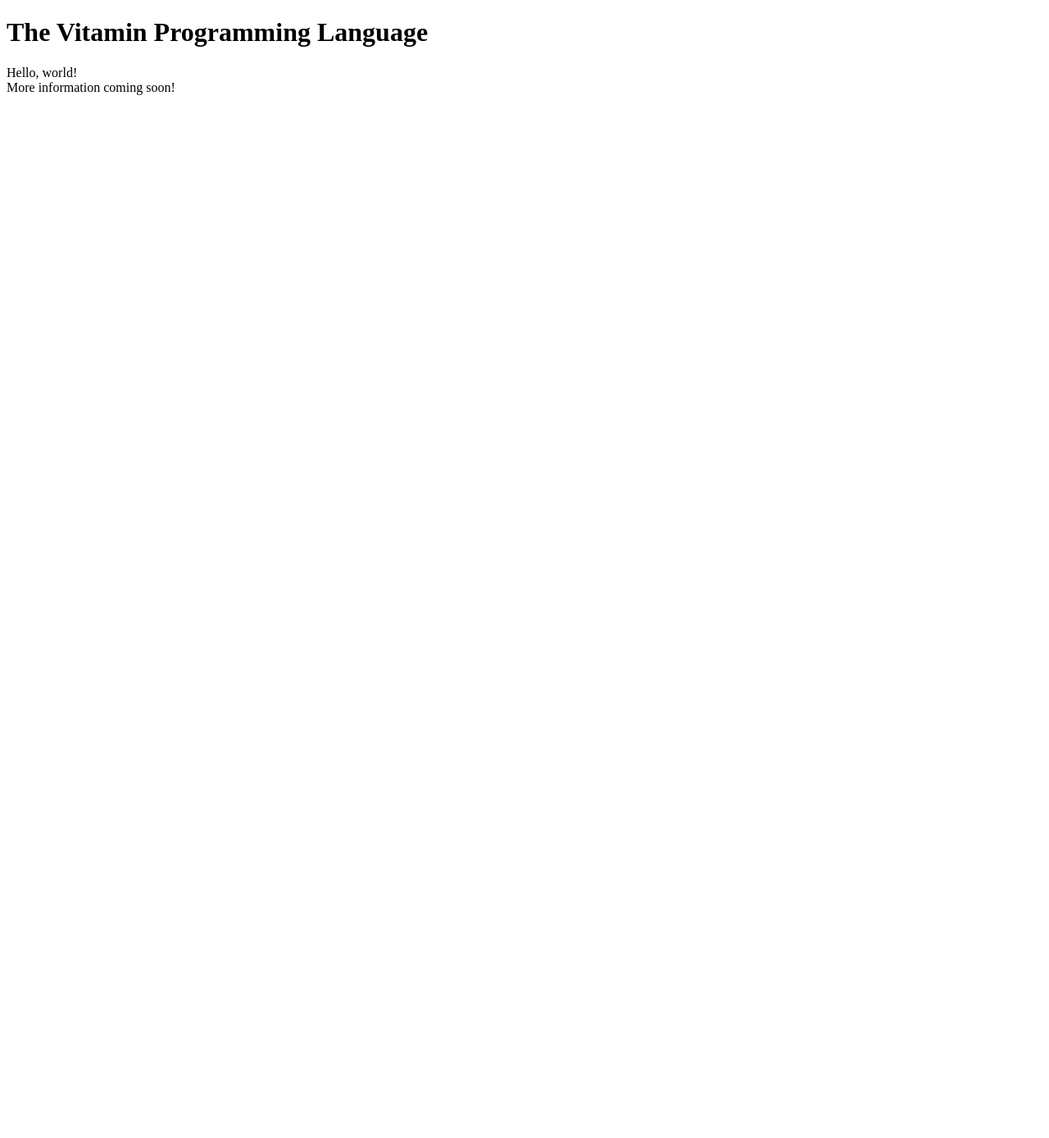
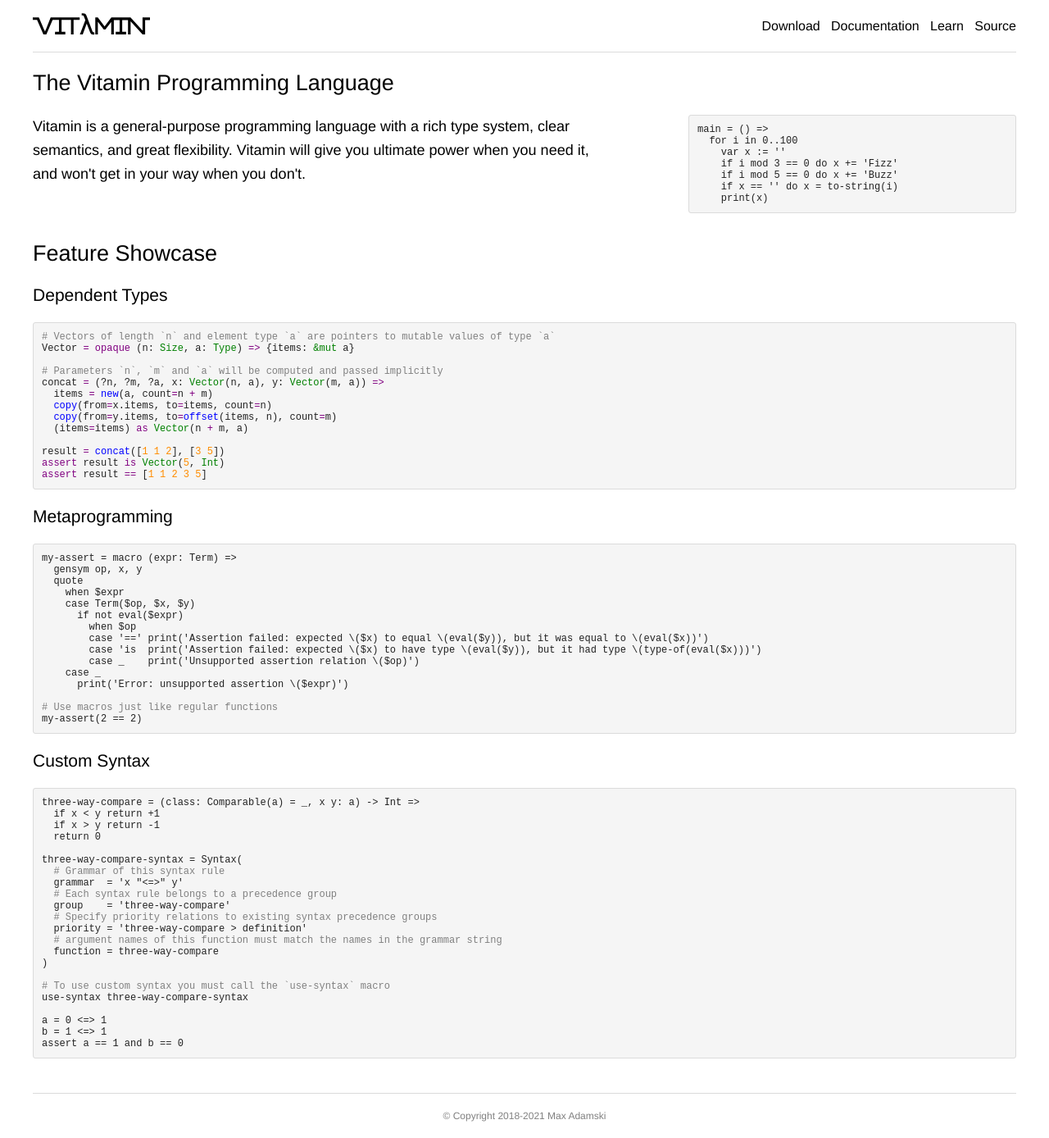
Before and after one commit to maxadamski/vitamin, a plain HTML site: page docs/index.html in a window 1280 px wide. Shown: the whole page at 82% size. Before the commit the page ends 800 px from the top, so only its background shows below. Drawn offline with Linux system fonts and the light colour scheme.

Commit message:
Update website

```diff
--- a/docs/index.html
+++ b/docs/index.html
@@ -1,13 +1,222 @@
 <!DOCTYPE html>
 <html lang="en">
-  <head>
-    <meta charset="utf-8">
-    <title>Vitamin Lang</title>
-    <link rel="stylesheet" href="style.css">
-    <script src="index.js"></script>
-  </head>
-  <body>
-	  <h1>The Vitamin Programming Language</h1>
-	  <p>Hello, world!<br>More information coming soon!</p>
-  </body>
+<head>
+  <meta charset="utf-8">
+  <title>The Vitamin Programming Language</title>
+  <link rel="shortcut icon" type="image/png" href="favicon.png"/>
+</head>
+<style>
+.logo {
+  height: 28px;
+  padding-bottom: 5px;
+}
+
+body {
+  max-width: 1200px;
+  margin: 0 auto;
+  padding: 0 8px;
+  display: grid;
+  grid-template: auto auto 1fr auto / minmax(0, 1fr);
+  font-family: Helvetica, sans-serif;
+  min-height: 100vh;
+  font-size: 18px;
+}
+
+hr {
+  width: 100%;
+  border: none;
+  border-top: 1px solid #DBDBDB;
+  margin: 0;
+}
+
+h1, h2, h3, h4, h5, h6 {
+  font-weight: normal;
+}
+
+p {
+  line-height: 1.618;
+  max-width: 70ch;
+}
+
+header {
+  display: flex;
+  justify-content: space-between;
+  margin: 15px 0;
+}
+
+footer {
+  font-size: 12px;
+  color: gray;
+  display: flex;
+  flex-direction: column;
+  justify-content: center;
+  align-items: center;
+  margin-top: 30px;
+}
+
+#copyright {
+  margin: 20px 0;
+  font-size: 12px;
+}
+
+section {
+  display: grid;
+  grid-template-columns: auto minmax(80px, 400px);
+  grid-gap: 20px;
+  align-items: start;
+}
+
+nav a {
+  font-size: 16px;
+  color: black;
+  text-decoration: none;
+}
+
+a:hover {
+  color: #444;
+  text-decoration: underline;
+  cursor: pointer;
+}
+
+.header-left, .header-right {
+  display: flex;
+  flex-wrap: nowrap;
+  align-items: center;
+}
+
+.header-right {
+  justify-self: end;
+  overflow-x: auto;
+}
+
+.header-middle {
+  justify-self: center;
+}
+
+.header-left > a {
+  margin-right: 1.5ch;
+}
+
+.header-right > a {
+  margin-left: 1.5ch;
+}
+
+.mt-0 {margin-top: 0}
+
+pre {
+  border-radius: 3px;
+  border: 1px solid #DBDBDB;
+  background: whitesmoke;
+  color: #222222;
+  font-size: 12px;
+  padding: 10px;
+  overflow-x: auto;
+  word-wrap: normal;
+}
+
+code .k  { color: purple }
+code .kt { color: green }
+code .c  { color: gray }
+code .mi { color: darkorange }
+code .fc { color: blue }
+</style>
+<body>
+  <header>
+    <a class="header-left" href="/">
+      <img class="logo" src="logo.svg" alt="Vitamin logo">
+    </a>
+    <nav class="header-right">
+      <a href="https://github.com/maxadamski/vitamin/tags">Download</a>
+      <a href="https://github.com/maxadamski/vitamin/blob/master/docs/manual.md">Documentation</a>
+      <a href="https://github.com/maxadamski/vitamin/blob/master/docs/tutorial.v">Learn</a>
+      <a href="https://github.com/maxadamski/vitamin">Source</a>
+    </nav>
+  </header>
+
+  <hr>
+
+  <main>
+    <h2>The Vitamin Programming Language</h2>
+    <section>
+    <p class="mt-0">Vitamin is a general-purpose programming language with a rich type system, clear semantics, and great flexibility. Vitamin will give you ultimate power when you need it, and won't get in your way when you don't.</p>
+    <pre class="mt-0"><code>main = () =>
+  for i in 0..100
+    var x := ''
+    if i mod 3 == 0 do x += 'Fizz'
+    if i mod 5 == 0 do x += 'Buzz'
+    if x == '' do x = to-string(i)
+    print(x)</code></pre>
+    </section>
+
+
+    <h2>Feature Showcase</h2>
+    <h3>Dependent Types</h3>
+    <pre><code><span class="c"># Vectors of length `n` and element type `a` are pointers to mutable values of type `a`</span>
+Vector <span class="k">=</span> <span class="k">opaque</span> (n: <span class="kt">Size</span>, a: <span class="kt">Type</span>) <span class="k">=></span> {items: <span class="kt">&mut</span> a}
+
+<span class="c"># Parameters `n`, `m` and `a` will be computed and passed implicitly</span>
+concat <span class="k">=</span> (?n, ?m, ?a, x: <span class="kt">Vector</span>(n, a), y: <span class="kt">Vector</span>(m, a)) <span class="k">=></span>
+  items <span class="k">=</span> <span class="fc">new</span>(a, count<span class="k">=</span>n <span class="k">+</span> m)
+  <span class="fc">copy</span>(from<span class="k">=</span>x.items, to<span class="k">=</span>items, count<span class="k">=</span>n)
+  <span class="fc">copy</span>(from<span class="k">=</span>y.items, to<span class="k">=</span><span class="fc">offset</span>(items, n), count<span class="k">=</span>m)
+  (items<span class="k">=</span>items) <span class="k">as</span> <span class="kt">Vector</span>(n <span class="k">+</span> m, a)
+
+result <span class="k">=</span> <span class="fc">concat</span>([<span class="mi">1 1 2</span>], [<span class="mi">3 5</span>])
+<span class="k">assert</span> result <span class="k">is</span> <span class="kt">Vector</span>(<span class="mi">5</span>, <span class="kt">Int</span>)
+<span class="k">assert</span> result <span class="k">==</span> [<span class="mi">1 1 2 3 5</span>]</code></pre>
+
+
+    <h3>Metaprogramming</h3>
+
+    <pre><code>my-assert = macro (expr: Term) =>
+  gensym op, x, y
+  quote
+    when $expr
+    case Term($op, $x, $y)
+      if not eval($expr)
+        when $op
+        case '==' print('Assertion failed: expected \($x) to equal \(eval($y)), but it was equal to \(eval($x))')
+        case 'is  print('Assertion failed: expected \($x) to have type \(eval($y)), but it had type \(type-of(eval($x)))')
+        case _    print('Unsupported assertion relation \($op)')
+    case _
+      print('Error: unsupported assertion \($expr)')
+
+<span class="c"># Use macros just like regular functions</span>
+my-assert(2 == 2)</code></pre>
+
+    <h3>Custom Syntax</h3>
+    <pre><code>three-way-compare = (class: Comparable(a) = _, x y: a) -> Int =>
+  if x &lt; y return +1
+  if x > y return -1
+  return 0
+
+three-way-compare-syntax = Syntax(
+  <span class="c"># Grammar of this syntax rule</span>
+  grammar  = 'x "&lt;=>" y'
+  <span class="c"># Each syntax rule belongs to a precedence group</span>
+  group    = 'three-way-compare'
+  <span class="c"># Specify priority relations to existing syntax precedence groups</span>
+  priority = 'three-way-compare > definition'
+  <span class="c"># argument names of this function must match the names in the grammar string</span>
+  function = three-way-compare
+)
+
+<span class="c"># To use custom syntax you must call the `use-syntax` macro</span>
+use-syntax three-way-compare-syntax
+
+a = 0 <=> 1
+b = 1 <=> 1
+assert a == 1 and b == 0</code></pre>
+
+  </main>
+
+  <footer>
+    <hr>
+    <small id="copyright">&copy; Copyright 2018-2021 Max Adamski</small>
+  </footer>
+</body>
+
+<script>
+document.getElementById('copyright').innerHTML = '&copy; Copyright 2018-' + new Date().getFullYear().toString() + ' Max Adamski';
+</script>
 </html>
```
Also changed, not shown: docs/features.md (+23 -22 lines), docs/manual.md (+27 -150 lines), docs/favicon.png (added), docs/index.js (deleted), docs/logo.svg (added), docs/style.css (deleted), 1 other file.
